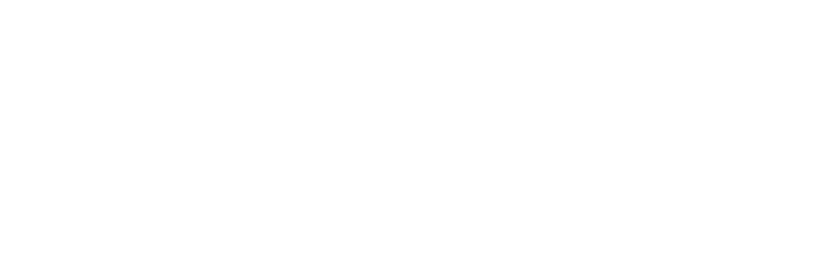
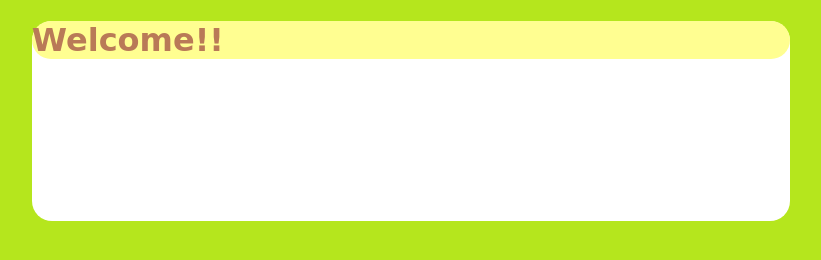
Before and after one commit to v1rtualtrash/personal-site, a plain HTML site: page index.html in a window 1280 px wide. Shown: the whole page, without its empty margins (229-1050 px from the left). Drawn offline with Linux system fonts and the light colour scheme.

Commit message:
basic html, css + readme change

```diff
--- a/index.html
+++ b/index.html
@@ -6,6 +6,16 @@
     <title>Welcome!!</title>
 </head>
 <body>
+    <div id="body">
+        <header>
+            <h1>Welcome!!</h1>
+        </header>
 
+        <main>
+
+        </main>
+    </div>
+    <footer></footer>
 </body>
+<link rel="stylesheet" href="style.css">
 </html>
--- /dev/null
+++ b/style.css
@@ -0,0 +1,25 @@
+/* PALETTE
+#B5E61D bg green
+#22B14C dark green
+#FFFE91 light yellow
+#B97A57 Brown*/
+
+body{
+    background-color: #B5E61D;
+}
+
+#body{
+    background-color: white;
+    height: 200px;
+    border-radius: 20px;
+    width: 60%;
+    margin: auto;
+}
+
+header{
+    background-color: #FFFE91;
+    color: #B97A57;
+    border-radius: 20px;
+
+    font-family: cursive;
+}
```
Also changed, not shown: logic.js (added), 1 other file.
